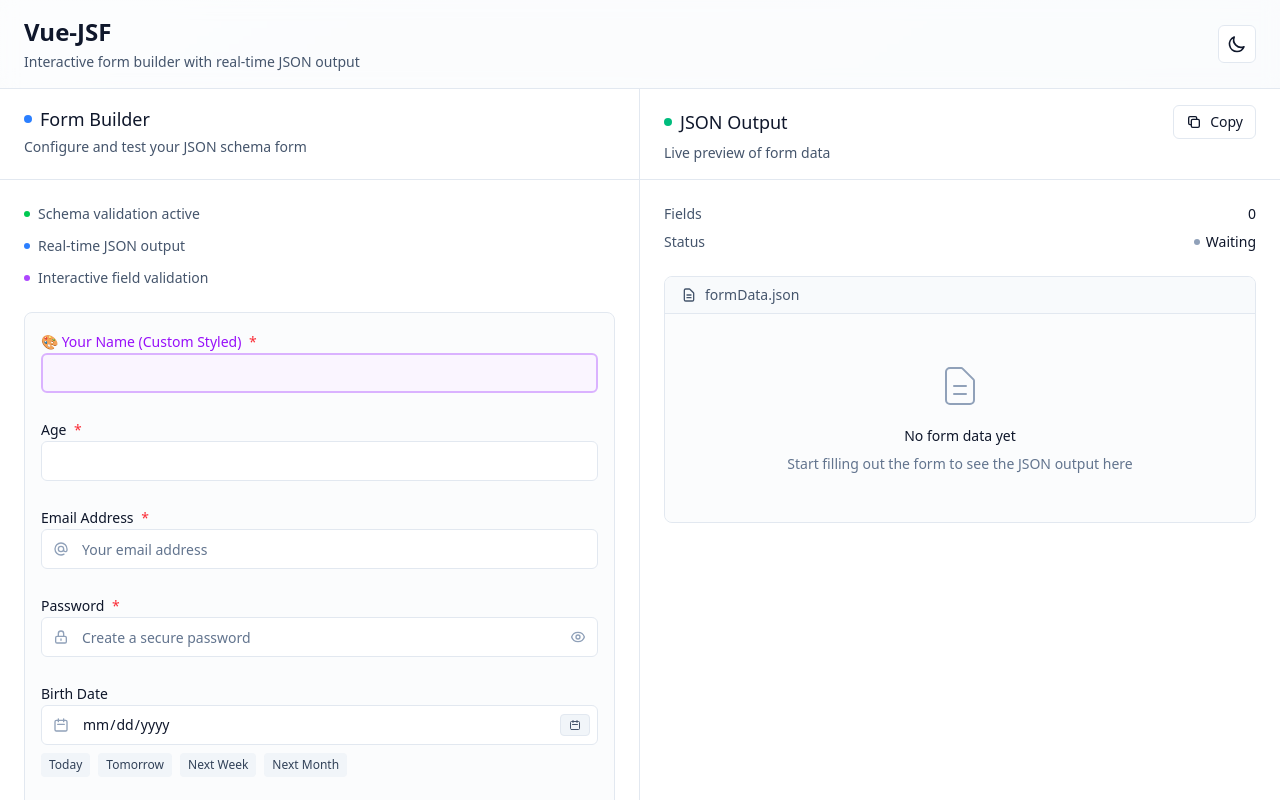
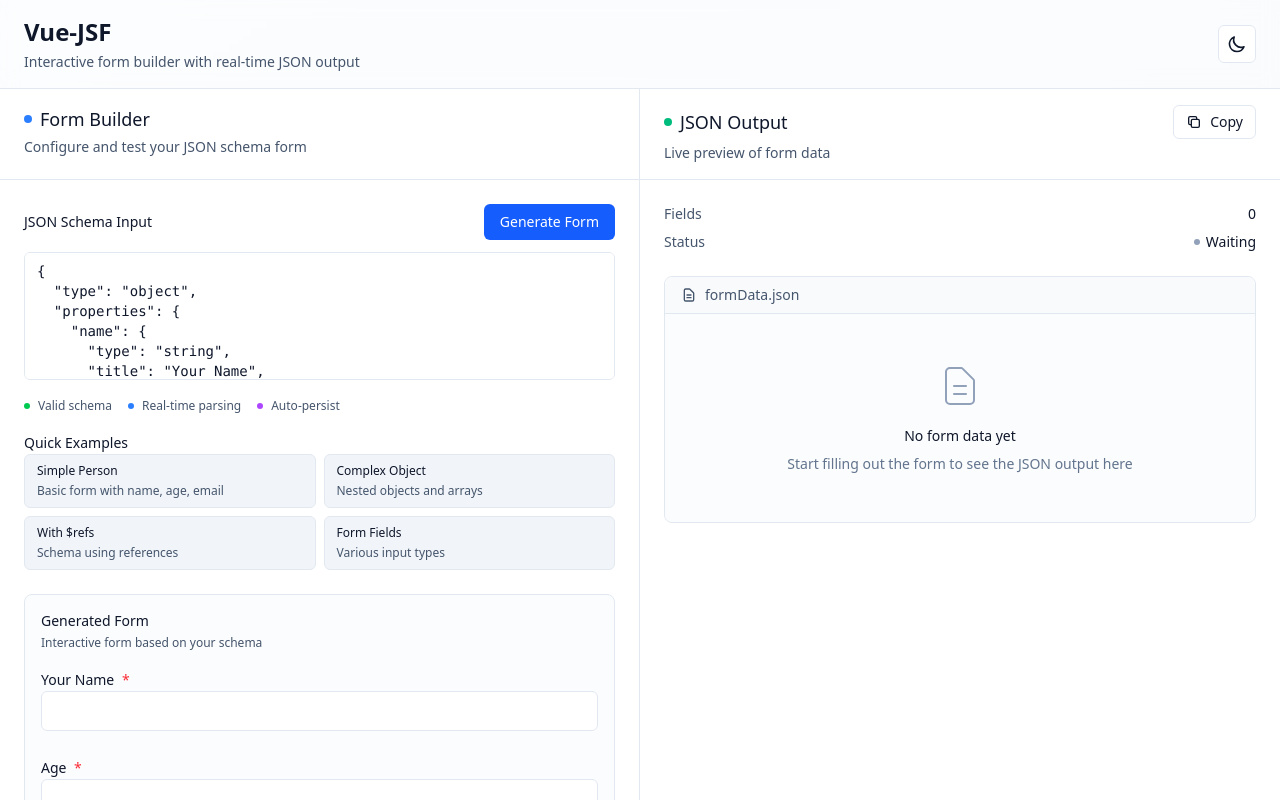
Before and after one commit to atkntepe/vue-jsf, a Vue app: page / in a window 1280 px wide. Built offline with nearby package versions, Linux system fonts and the light colour scheme.

Commit message:
improve demo

```diff
--- a/src/App.vue
+++ b/src/App.vue
@@ -72,61 +72,115 @@
         </div>
 
         <div class="flex-1 overflow-y-auto p-6">
-          <div class="space-y-3 mb-6">
+          <div class="space-y-4 mb-6">
+            <!-- Schema Input Section -->
+            <div class="space-y-3">
+              <div class="flex items-center justify-between">
+                <label class="text-sm font-medium text-slate-900 dark:text-slate-100">
+                  JSON Schema Input
+                </label>
+                <button
+                  @click="parseSchema"
+                  class="px-4 py-2 text-sm bg-blue-600 hover:bg-blue-700 text-white rounded-md transition-colors focus:outline-none focus:ring-2 focus:ring-blue-500 focus:ring-offset-1"
+                >
+                  Generate Form
+                </button>
+              </div>
+              <textarea
+                v-model="schemaInput"
+                placeholder="Paste your JSON schema here..."
+                class="w-full h-32 px-3 py-2 text-sm font-mono rounded-md border border-slate-200 dark:border-slate-700 bg-white dark:bg-slate-950 text-slate-900 dark:text-slate-100 placeholder:text-slate-400 focus:outline-none focus:ring-2 focus:ring-blue-500 focus:border-transparent resize-none"
+              ></textarea>
+
+              <!-- Status indicators -->
+              <div class="flex items-center gap-4 text-xs">
                 <div
-              class="flex items-center gap-2 text-sm text-slate-600 dark:text-slate-400"
+                  class="flex items-center gap-2 text-slate-600 dark:text-slate-400"
                 >
-              <div class="h-1.5 w-1.5 rounded-full bg-green-500"></div>
-              <span>Schema validation active</span>
+                  <div :class="schemaValid ? 'bg-green-500' : 'bg-red-500'" class="h-1.5 w-1.5 rounded-full"></div>
+                  <span>{{ schemaValid ? 'Valid schema' : 'Invalid schema' }}</span>
                 </div>
                 <div
-              class="flex items-center gap-2 text-sm text-slate-600 dark:text-slate-400"
+                  class="flex items-center gap-2 text-slate-600 dark:text-slate-400"
                 >
                   <div class="h-1.5 w-1.5 rounded-full bg-blue-500"></div>
-              <span>Real-time JSON output</span>
+                  <span>Real-time parsing</span>
                 </div>
                 <div
-              class="flex items-center gap-2 text-sm text-slate-600 dark:text-slate-400"
+                  class="flex items-center gap-2 text-slate-600 dark:text-slate-400"
                 >
                   <div class="h-1.5 w-1.5 rounded-full bg-purple-500"></div>
-              <span>Interactive field validation</span>
+                  <span>Auto-persist</span>
                 </div>
               </div>
 
+              <!-- Error message -->
               <div
+                v-if="schemaError"
+                class="p-3 rounded-md bg-red-50 dark:bg-red-950/20 border border-red-200 dark:border-red-800"
+              >
+                <div class="flex items-start gap-2">
+                  <svg class="h-4 w-4 text-red-500 mt-0.5 flex-shrink-0" fill="none" stroke="currentColor" viewBox="0 0 24 24">
+                    <path stroke-linecap="round" stroke-linejoin="round" stroke-width="2" d="M12 8v4m0 4h.01M21 12a9 9 0 11-18 0 9 9 0 0118 0z"></path>
+                  </svg>
+                  <div>
+                    <p class="text-sm font-medium text-red-800 dark:text-red-200">Schema Error</p>
+                    <p class="text-sm text-red-600 dark:text-red-300 mt-1">{{ schemaError }}</p>
+                  </div>
+                </div>
+              </div>
+            </div>
+
+            <!-- Example Schemas -->
+            <div class="space-y-3">
+              <label class="text-sm font-medium text-slate-900 dark:text-slate-100">
+                Quick Examples
+              </label>
+              <div class="grid grid-cols-2 gap-2">
+                <button
+                  v-for="example in sampleSchemas"
+                  :key="example.name"
+                  @click="loadExample(example)"
+                  class="px-3 py-2 text-xs text-left bg-slate-100 dark:bg-slate-800 hover:bg-slate-200 dark:hover:bg-slate-700 rounded-md transition-colors border border-slate-200 dark:border-slate-700"
+                >
+                  <div class="font-medium text-slate-900 dark:text-slate-100">{{ example.name }}</div>
+                  <div class="text-slate-600 dark:text-slate-400 mt-1">{{ example.description }}</div>
+                </button>
+              </div>
+            </div>
+          </div>
+
+          <!-- Generated Form -->
+          <div
+            v-if="currentSchema"
             class="rounded-lg border border-slate-200 dark:border-slate-800 p-4 bg-slate-50/50 dark:bg-slate-900/50"
           >
+            <div class="mb-4">
+              <h3 class="text-sm font-medium text-slate-900 dark:text-slate-100 mb-1">Generated Form</h3>
+              <p class="text-xs text-slate-600 dark:text-slate-400">Interactive form based on your schema</p>
+            </div>
             <SchemaForm
-              :schema="testSchema"
+              :schema="currentSchema"
               v-model="formData"
               :registry="testRegistry"
+              :key="schemaKey"
+            />
+          </div>
+
+          <!-- No schema state -->
+          <div
+            v-else
+            class="rounded-lg border border-slate-200 dark:border-slate-800 p-8 bg-slate-50/50 dark:bg-slate-900/50 text-center"
           >
-              <template #field-textfield="{ field, value, update, errors }">
-                <div class="space-y-2 mb-6">
-                  <label
-                    class="text-sm font-medium text-purple-600 dark:text-purple-400"
-                  >
-                    🎨 {{ field.label }} (Custom Styled)
-                    <span v-if="field.required" class="text-red-500 ml-1"
-                      >*</span
-                    >
-                  </label>
-                  <input
-                    :value="value"
-                    @input="update(($event.target as HTMLInputElement).value)"
-                    type="text"
-                    class="flex h-10 w-full rounded-md border-2 border-purple-300 dark:border-purple-700 bg-purple-50 dark:bg-purple-950/20 px-3 py-2 text-sm text-slate-900 dark:text-slate-50 placeholder:text-purple-400 focus:outline-none focus:ring-2 focus:ring-purple-500 focus:border-transparent"
-                    :placeholder="field.description"
-                  />
-                  <div
-                    v-if="errors.length"
-                    class="text-sm text-purple-600 dark:text-purple-400"
-                  >
-                    ⚠️ {{ errors[0].$message }}
-                  </div>
-                </div>
-              </template>
-            </SchemaForm>
+            <svg class="h-12 w-12 mx-auto text-slate-400 dark:text-slate-600 mb-4" fill="none" stroke="currentColor" viewBox="0 0 24 24">
+              <path stroke-linecap="round" stroke-linejoin="round" stroke-width="1" d="M9 12h6m-6 4h6m2 5H7a2 2 0 01-2-2V5a2 2 0 012-2h5.586a1 1 0 01.707.293l5.414 5.414a1 1 0 01.293.707V19a2 2 0 01-2 2z"></path>
+            </svg>
+            <h3 class="text-sm font-medium text-slate-900 dark:text-slate-100 mb-2">
+              No valid schema
+            </h3>
+            <p class="text-sm text-slate-500 dark:text-slate-400">
+              Enter a valid JSON schema above to generate a form
+            </p>
           </div>
         </div>
       </div>
@@ -272,6 +326,7 @@ import { SchemaForm } from "./index.ts";
 import TextField from "./components/TextField.vue";
 import NumberField from "./components/NumberField.vue";
 import SelectField from "./components/SelectField.vue";
+import { sampleSchemas } from "./samples/index.js";
 
 const testRegistry = {
   textfield: markRaw(TextField),
@@ -391,9 +446,78 @@ const testSchema = {
 const formData = ref({});
 const isDarkMode = ref(false);
 
+// Schema input and parsing
+const schemaInput = ref('');
+const currentSchema = ref(null);
+const schemaValid = ref(false);
+const schemaError = ref('');
+const schemaKey = ref(0); // Force re-render when schema changes
+
 const formattedJson = computed(() => {
   return JSON.stringify(formData.value, null, 2);
 });
+
+// Parse schema with error handling and persistence
+const parseSchema = () => {
+  if (!schemaInput.value.trim()) {
+    currentSchema.value = null;
+    schemaValid.value = false;
+    schemaError.value = '';
+    formData.value = {};
+    return;
+  }
+
+  try {
+    const parsed = JSON.parse(schemaInput.value);
+
+    // Basic schema validation
+    if (typeof parsed !== 'object' || parsed === null) {
+      throw new Error('Schema must be a valid JSON object');
+    }
+
+    if (!parsed.type) {
+      throw new Error('Schema must have a "type" field');
+    }
+
+    if (parsed.type === 'object' && !parsed.properties) {
+      throw new Error('Object schemas must have a "properties" field');
+    }
+
+    // Success - update state
+    currentSchema.value = parsed;
+    schemaValid.value = true;
+    schemaError.value = '';
+    formData.value = {}; // Reset form data for new schema
+    schemaKey.value++; // Force component re-render
+
+    // Persist to localStorage
+    localStorage.setItem('vue-jsf-schema', schemaInput.value);
+
+  } catch (error) {
+    // Keep last valid schema, show error
+    schemaValid.value = false;
+    schemaError.value = error instanceof Error ? error.message : 'Invalid JSON format';
+  }
+};
+
+// Load example schema
+const loadExample = (example: any) => {
+  schemaInput.value = JSON.stringify(example.schema, null, 2);
+  parseSchema();
+};
+
+// Load schema from localStorage on mount
+const loadPersistedSchema = () => {
+  const saved = localStorage.getItem('vue-jsf-schema');
+  if (saved) {
+    schemaInput.value = saved;
+    parseSchema();
+  } else {
+    // Use fallback schema for demo
+    schemaInput.value = JSON.stringify(testSchema, null, 2);
+    parseSchema();
+  }
+};
 
 const copyToClipboard = async () => {
   try {
@@ -419,6 +543,7 @@ const updateDarkMode = () => {
 };
 
 onMounted(() => {
+  // Load theme
   const savedTheme = localStorage.getItem("theme");
   const systemPreference = window.matchMedia(
     "(prefers-color-scheme: dark)",
@@ -429,5 +554,8 @@ onMounted(() => {
   }
 
   updateDarkMode();
+
+  // Load persisted schema
+  loadPersistedSchema();
 });
 </script>
--- a/src/composables/useSchemaParser.ts
+++ b/src/composables/useSchemaParser.ts
@@ -24,14 +24,23 @@ export interface Field {
 }
 
 export function useSchemaParser(schema: any) {
-  const ajv = new Ajv({ allErrors: true });
+  const ajv = new Ajv({
+    allErrors: true,
+    validateSchema: false, // Disable meta-schema validation to avoid draft version conflicts
+    strict: false // Be more lenient with unknown keywords
+  });
   addFormats(ajv);
 
   ajv.addFormat("tel", /^[\+]?[1-9][\d]{0,15}$/);
 
   let validator: ((data: any) => boolean) | null = null;
   try {
-    validator = ajv.compile(schema);
+    // Create a clean copy of schema without meta-schema references for validation
+    const cleanSchema = { ...schema };
+    delete cleanSchema.$id;
+    delete cleanSchema.$schema;
+
+    validator = ajv.compile(cleanSchema);
   } catch (error) {
     console.error("Invalid schema:", error);
   }
--- a/src/index.ts
+++ b/src/index.ts
@@ -178,8 +178,11 @@ export const SchemaForm = defineComponent({
         return slots[fieldSlotName]!(slotProps);
       }
 
-      let Component = fieldRegistry.value[field.type] || "div";
-      if (typeof Component === "string") {
+      let Component = fieldRegistry.value[field.type];
+      if (!Component) {
+        // Default to div element for unknown field types
+        Component = "div";
+      } else if (typeof Component === "string") {
         Component = resolveComponent(Component) || "div";
       }
 
--- /dev/null
+++ b/src/samples/complex-object.json
@@ -0,0 +1,48 @@
+{
+  "type": "object",
+  "title": "Complex Object",
+  "properties": {
+    "name": {
+      "type": "string",
+      "title": "Name"
+    },
+    "age": {
+      "type": "integer",
+      "minimum": 0,
+      "title": "Age"
+    },
+    "address": {
+      "type": "object",
+      "title": "Address",
+      "properties": {
+        "street": {
+          "type": "string",
+          "title": "Street"
+        },
+        "city": {
+          "type": "string",
+          "title": "City"
+        },
+        "state": {
+          "type": "string",
+          "title": "State"
+        },
+        "postalCode": {
+          "type": "string",
+          "pattern": "\\d{5}",
+          "title": "ZIP Code"
+        }
+      },
+      "required": ["street", "city", "state", "postalCode"]
+    },
+    "hobbies": {
+      "type": "array",
+      "title": "Hobbies",
+      "items": {
+        "type": "string",
+        "title": "Hobby"
+      }
+    }
+  },
+  "required": ["name", "age"]
+}
--- /dev/null
+++ b/src/samples/form-fields.json
@@ -0,0 +1,38 @@
+{
+  "type": "object",
+  "title": "Form Fields Demo",
+  "properties": {
+    "text": {
+      "type": "string",
+      "title": "Text Field"
+    },
+    "email": {
+      "type": "string",
+      "format": "email",
+      "title": "Email"
+    },
+    "password": {
+      "type": "string",
+      "format": "password",
+      "title": "Password"
+    },
+    "date": {
+      "type": "string",
+      "format": "date",
+      "title": "Date"
+    },
+    "number": {
+      "type": "number",
+      "title": "Number"
+    },
+    "select": {
+      "type": "string",
+      "enum": ["option1", "option2", "option3"],
+      "title": "Select"
+    },
+    "checkbox": {
+      "type": "boolean",
+      "title": "Checkbox"
+    }
+  }
+}
--- /dev/null
+++ b/src/samples/index.ts
@@ -0,0 +1,41 @@
+// Sample JSON schemas for testing
+import simplePersonSchema from './simple-person.json';
+import complexObjectSchema from './complex-object.json';
+import withRefsSchema from './with-refs.json';
+import formFieldsSchema from './form-fields.json';
+
+export interface SampleSchema {
+  name: string;
+  description: string;
+  schema: any;
+}
+
+export const sampleSchemas: SampleSchema[] = [
+  {
+    name: "Simple Person",
+    description: "Basic form with name, age, email",
+    schema: simplePersonSchema
+  },
+  {
+    name: "Complex Object",
+    description: "Nested objects and arrays",
+    schema: complexObjectSchema
+  },
+  {
+    name: "With $refs",
+    description: "Schema using references",
+    schema: withRefsSchema
+  },
+  {
+    name: "Form Fields",
+    description: "Various input types",
+    schema: formFieldsSchema
+  }
+];
+
+export {
+  simplePersonSchema,
+  complexObjectSchema,
+  withRefsSchema,
+  formFieldsSchema
+};
--- /dev/null
+++ b/src/samples/simple-person.json
@@ -0,0 +1,25 @@
+{
+  "type": "object",
+  "title": "Person",
+  "properties": {
+    "firstName": {
+      "type": "string",
+      "title": "First Name"
+    },
+    "lastName": {
+      "type": "string",
+      "title": "Last Name"
+    },
+    "age": {
+      "type": "integer",
+      "minimum": 0,
+      "title": "Age"
+    },
+    "email": {
+      "type": "string",
+      "format": "email",
+      "title": "Email"
+    }
+  },
+  "required": ["firstName", "lastName"]
+}
--- /dev/null
+++ b/src/samples/with-refs.json
@@ -0,0 +1,36 @@
+{
+  "type": "object",
+  "title": "User Profile",
+  "properties": {
+    "name": {
+      "type": "string",
+      "title": "Name"
+    },
+    "homeAddress": {
+      "$ref": "#/$defs/address"
+    },
+    "workAddress": {
+      "$ref": "#/$defs/address"
+    }
+  },
+  "$defs": {
+    "address": {
+      "type": "object",
+      "title": "Address",
+      "properties": {
+        "street": {
+          "type": "string",
+          "title": "Street"
+        },
+        "city": {
+          "type": "string",
+          "title": "City"
+        },
+        "zipCode": {
+          "type": "string",
+          "title": "ZIP Code"
+        }
+      }
+    }
+  }
+}
```
Also changed, not shown: .claude/settings.local.json (added). Lines whose indentation alone changed are shown as unchanged.
